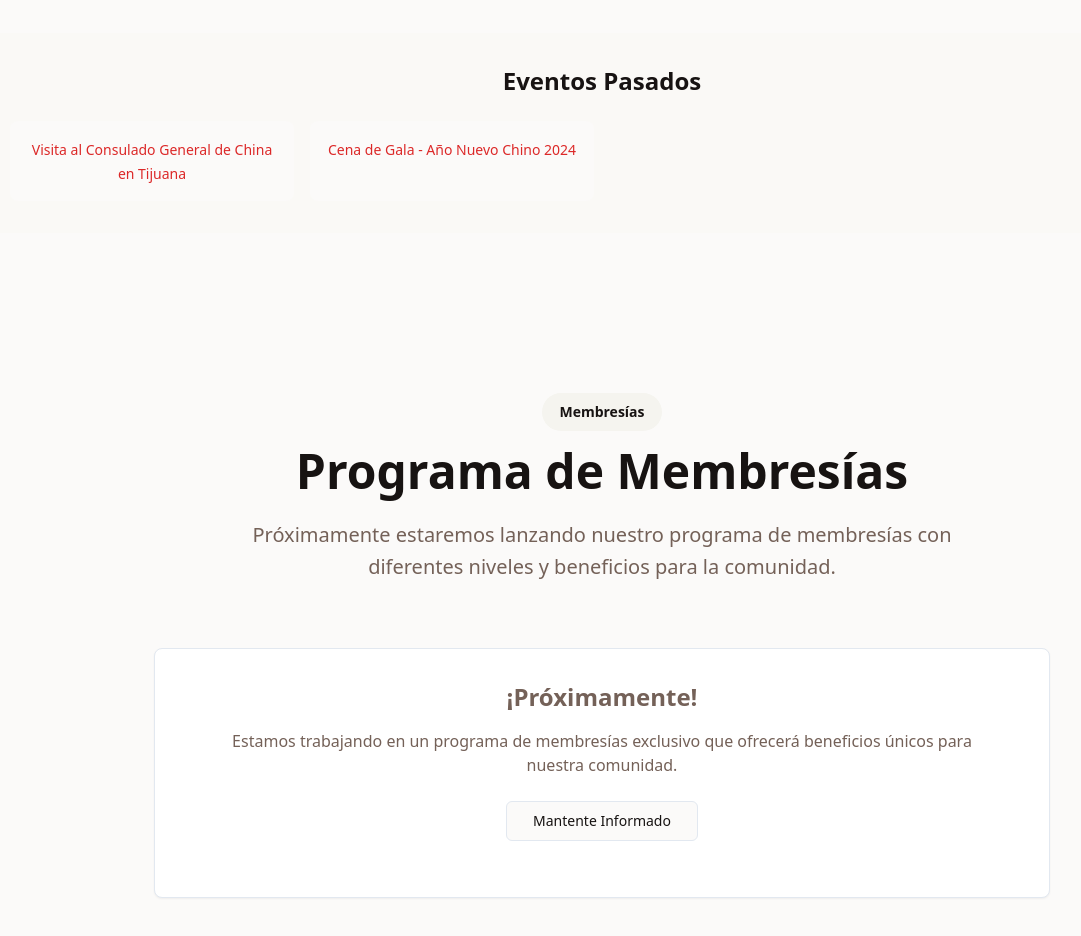
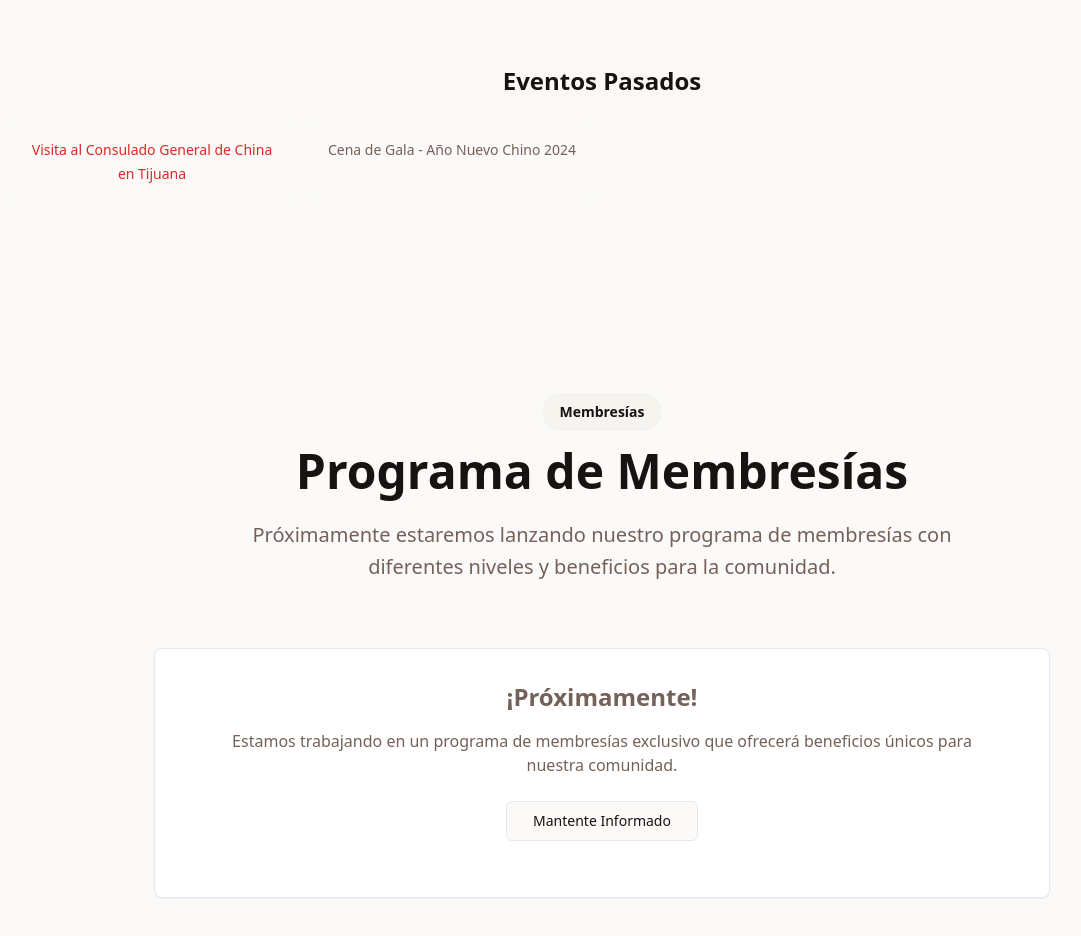
Before and after one commit to Juancw08/sonora-china-harmony-hub, a React (Vite) app: page / in a window 1280 px wide. Shown: the part 2960-3896 px from the top of the page, without its empty margins (38-1119 px from the left). Built offline with nearby package versions, Linux system fonts and the light colour scheme.

Commit message:
conditional hyperlink only

```diff
--- a/src/components/Events.tsx
+++ b/src/components/Events.tsx
@@ -164,12 +164,18 @@ export const Events = () => {
           <div className="grid grid-cols-2 md:grid-cols-4 gap-4">
             {pastEvents.map((event, index) => (
               <div key={index} className="text-center p-4 bg-background rounded-lg">
+                {event.url ? (
                   <a
                     href={event.url}
                     className="text-sm text-primary hover:text-primary/80 transition-colors"
                   >
                     {event.title}
                   </a>
+                ) : (
+                  <span className="text-sm text-muted-foreground">
+                    {event.title}
+                  </span>
+                )}
               </div>
             ))}
           </div>
```
Lines whose indentation alone changed are shown as unchanged.
